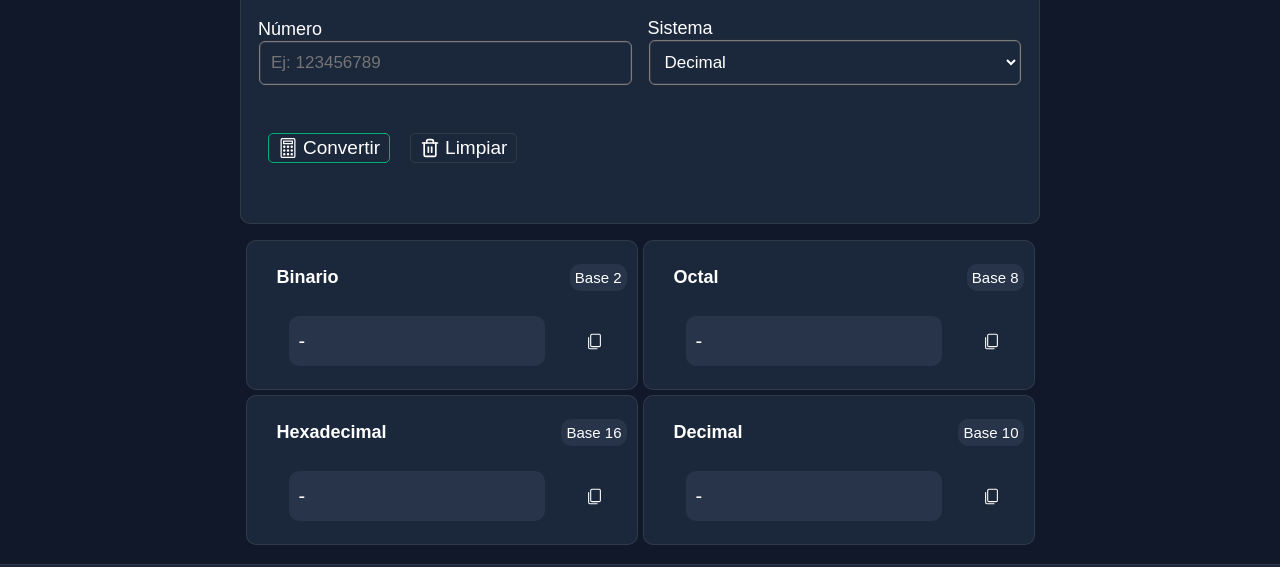
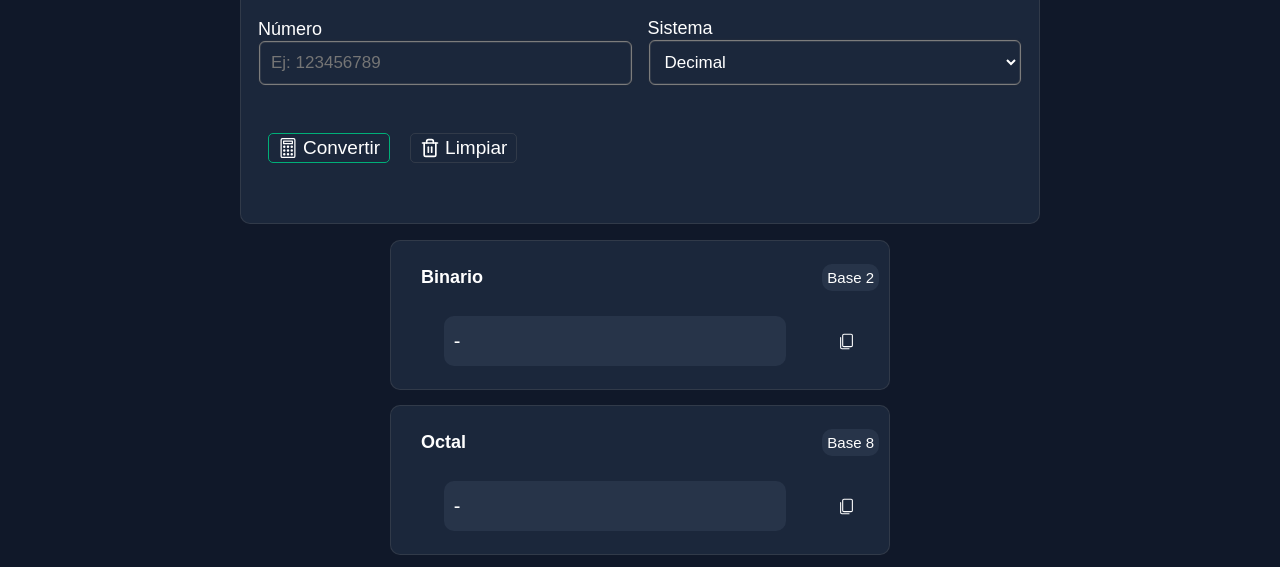
Before and after one commit to JuanEstebanIG/Conversor-de-Sistemas-Numericos, a plain HTML site: page index.html in a window 1280 px wide. Shown: the part 188-755 px from the top of the page. Drawn offline with Linux system fonts and the light colour scheme.

Commit message:
fix: Ajustes de dimensiones de cards en reponsive

```diff
--- a/css/styles.css
+++ b/css/styles.css
@@ -179,10 +179,11 @@ body{
     display: flex;
     flex-wrap: wrap;
     justify-content: center;
-    gap: 5px;
+    gap: 1.5rem;
 }
 .card{
-    width: 49%;
+    width: 90%;
+    max-width: 500px;
     border-radius: 10px;
     height: 150px;
     min-width: 250px;
@@ -249,7 +250,7 @@ body{
     font-size: 1.9rem;
     background-color: var(--background-second-color);
     margin-top: 1.9rem;
-    padding: 0 1.5rem;
+    padding: .5rem 1.5rem;
     min-height: 70px;
     height: auto;
     display: flex;
@@ -260,6 +261,7 @@ body{
 .footer__contact-list{
     list-style: none;
     display: flex;
+    flex-wrap: wrap;
     align-items: center;
     gap: 1rem;
 }
```
